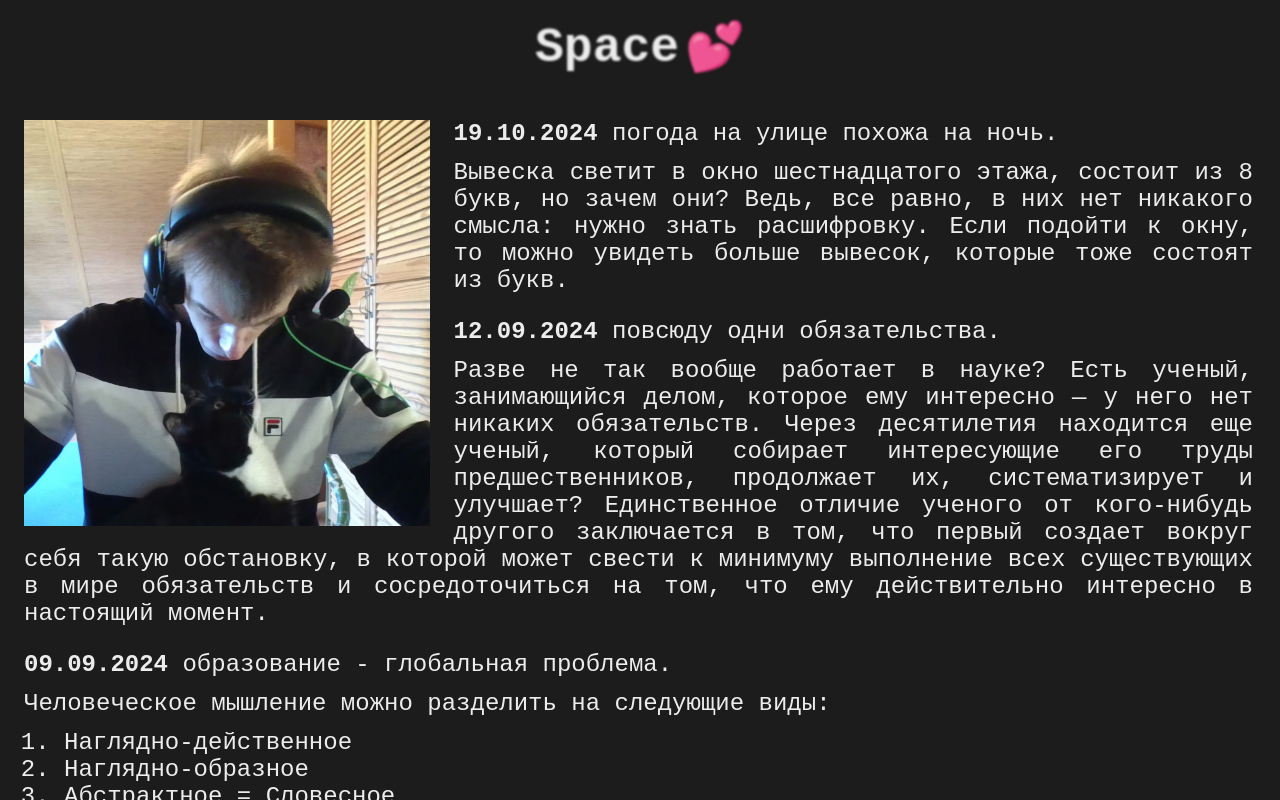
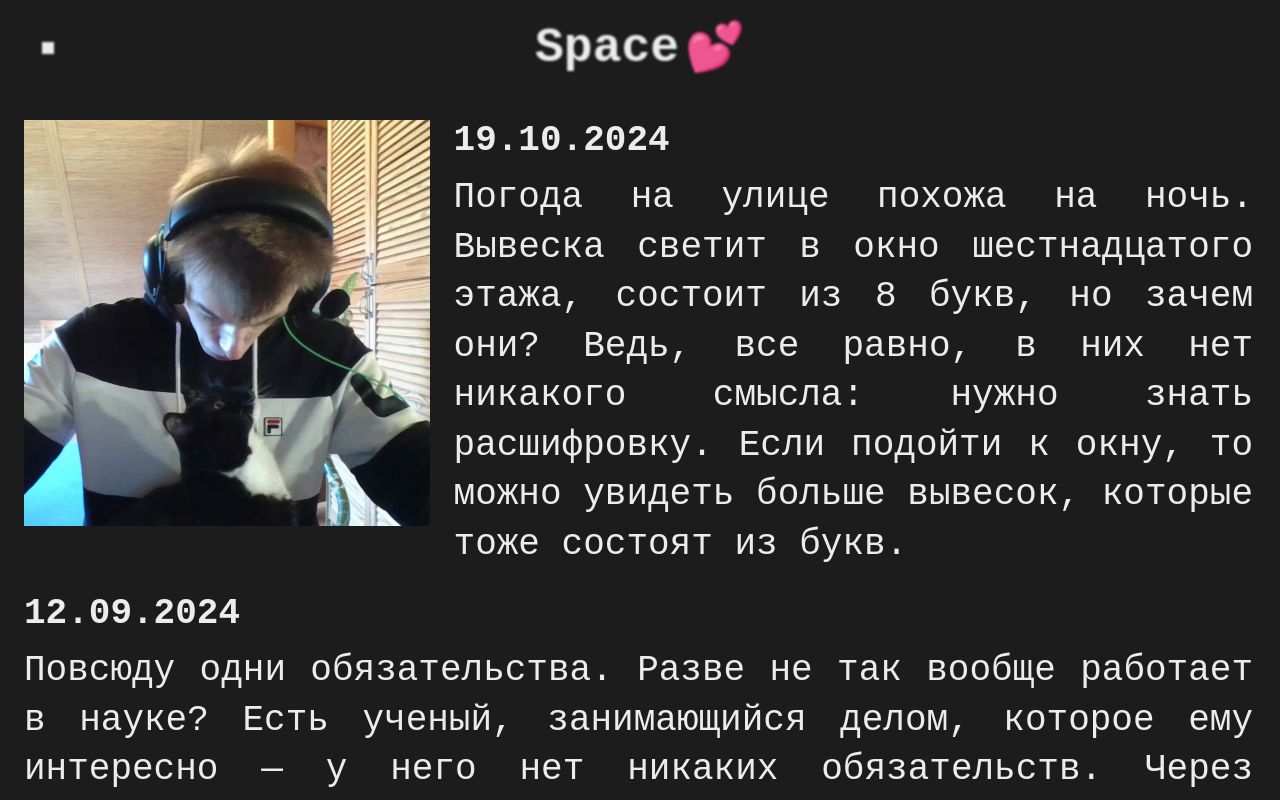
Before and after one commit to sanyuchilas/sandushnilas, a plain HTML site: page index.html in a window 1280 px wide. Both pictures are taken after a click on the link "Identity.". Drawn offline with Linux system fonts and the light colour scheme.

Commit message:
added logo

```diff
--- a/index.css
+++ b/index.css
@@ -71,6 +71,40 @@ header {
   max-height: var(--header-height);
 
   gap: 0.5rem;
+}
+
+@keyframes logo-ani {
+  0% {
+    transform: rotateZ(0deg);
+  }
+
+  33% {
+    transform: rotate(10deg);
+  }
+
+  66% {
+    transform: rotate(-10deg);
+  }
+
+  100% {
+    transform: rotateZ(0deg);
+  }
+}
+
+#logo {
+  position: absolute;
+
+  top: 3.5rem;
+  left: 3.5rem;
+
+  width: 1rem;
+  height: 1rem;
+
+  background: var(--text-color);
+}
+
+#logo:hover {
+  animation: logo-ani 1s infinite ease-in-out;
 }
 
 .box-shadow {
@@ -251,7 +285,7 @@ a:hover {
 }
 
 #identity-page {
-  font-size: 2rem;
+  font-size: 3rem;
 }
 
 #identity-page .image {
@@ -271,6 +305,10 @@ a:hover {
   margin-top: 2rem;
 }
 
+#identity-page .post:hover {
+  transform: translateY(-0.5rem);
+}
+
 #identity-page .last-post {
   margin-top: 0;
 }
@@ -281,6 +319,16 @@ a:hover {
 
 #identity-page .description > * {
   margin: 1rem 0;
+  line-height: 1.375em;
+}
+
+#identity-page .description > *:hover {
+  transform: translateY(-0.5rem);
+}
+
+#identity-page .description > ul,
+ol {
+  padding-left: 5.5rem;
 }
 
 .year {
--- a/index.html
+++ b/index.html
@@ -7,6 +7,7 @@
   </head>
   <body>
     <header>
+      <div id="logo"></div>
       <span id="language-switcher" class="language-switcher noselect"></span>
       <span id="theme-switcher" class="theme-switcher noselect">💕</span>
     </header>
@@ -130,42 +131,46 @@
       <div id="identity-page" class="hidden">
         <img class="image" src="./avatar.jpg" />
         <div class="post last-post">
-          <a href="#19.10.2024">
-            <b>19.10.2024</b> погода на улице похожа на ночь.
-          </a>
+          <a href="#19.10.2024" id="19.10.2024">
+            <div><b>19.10.2024</b></div>
             <div class="description">
               <p>
-              Вывеска светит в окно шестнадцатого этажа, состоит из 8 букв, но
-              зачем они? Ведь, все равно, в них нет никакого смысла: нужно знать
-              расшифровку. Если подойти к окну, то можно увидеть больше вывесок,
-              которые тоже состоят из букв.
+                Погода на улице похожа на ночь. Вывеска светит в окно
+                шестнадцатого этажа, состоит из 8 букв, но зачем они? Ведь, все
+                равно, в них нет никакого смысла: нужно знать расшифровку. Если
+                подойти к окну, то можно увидеть больше вывесок, которые тоже
+                состоят из букв.
               </p>
             </div>
+          </a>
         </div>
         <div class="post">
-          <a href="#12.09.2024">
-            <b>12.09.2024</b> повсюду одни обязательства.
-          </a>
+          <a href="#12.09.2024" id="12.09.2024">
+            <div><b>12.09.2024</b></div>
             <div class="description">
               <p>
-              Разве не так вообще работает в науке? Есть ученый, занимающийся
-              делом, которое ему интересно &mdash; у него нет никаких
-              обязательств. Через десятилетия находится еще ученый, который
-              собирает интересующие его труды предшественников, продолжает их,
-              систематизирует и улучшает? Единственное отличие ученого от
-              кого-нибудь другого заключается в том, что первый создает вокруг
-              себя такую обстановку, в которой может свести к минимуму
-              выполнение всех существующих в мире обязательств и сосредоточиться
-              на том, что ему действительно интересно в настоящий момент.
+                Повсюду одни обязательства. Разве не так вообще работает в
+                науке? Есть ученый, занимающийся делом, которое ему интересно
+                &mdash; у него нет никаких обязательств. Через десятилетия
+                находится еще ученый, который собирает интересующие его труды
+                предшественников, продолжает их, систематизирует и улучшает?
+                Единственное отличие ученого от кого-нибудь другого заключается
+                в том, что первый создает вокруг себя такую обстановку, в
+                которой может свести к минимуму выполнение всех существующих в
+                мире обязательств и сосредоточиться на том, что ему
+                действительно интересно в настоящий момент.
               </p>
             </div>
+          </a>
         </div>
         <div class="post">
-          <a href="#02.09.2024">
-            <b>09.09.2024</b> образование - глобальная проблема.
-          </a>
+          <a href="#02.09.2024" id="02.09.2024">
+            <div><b>09.09.2024</b></div>
             <div class="description">
-            <p>Человеческое мышление можно разделить на следующие виды:</p>
+              <p>
+                Образование - глобальная проблема. Человеческое мышление можно
+                разделить на следующие виды:
+              </p>
               <ol>
                 <li>Наглядно-действенное</li>
                 <li>Наглядно-образное</li>
@@ -178,47 +183,47 @@
               </p>
               <p>
                 Абстрактное мышление позволяет передавать, хранить, создавать,
-              использовать знания с помощью букв, слов, но само мышление &mdash;
-              это какая-то работа со словами, то есть со знаниями.
+                использовать знания с помощью букв, слов, но само мышление
+                &mdash; это какая-то работа со словами, то есть со знаниями.
               </p>
 
               <p>
-              Чтобы разработать какой-то продукт, произвести или сделать что-то
-              в реальном мире, необходимо работать над какими-то задачами,
-              работа над которыми, в свою очередь, будет подключать абстрактное
-              мышление, то есть какую-то работу со знаниями.
+                Чтобы разработать какой-то продукт, произвести или сделать
+                что-то в реальном мире, необходимо работать над какими-то
+                задачами, работа над которыми, в свою очередь, будет подключать
+                абстрактное мышление, то есть какую-то работу со знаниями.
               </p>
 
               <p>Хочу выделить:</p>
               <ol>
                 <li>Знание = информация = опыт</li>
                 <li>
-                Работу над задачей, которая почти всегда подключает абстрактное
-                мышление, то есть работу со знаниями, как минимум, чтобы эту
-                задачу породить
+                  Работу над задачей, которая почти всегда подключает
+                  абстрактное мышление, то есть работу со знаниями, как минимум,
+                  чтобы эту задачу породить
                 </li>
               </ol>
 
               <p>
                 То есть почти любое осознанное (и часто неосознанное) действие
-              человека можно представить как работу над задачей, которая в итоге
-              затрагивает какие-то знания человека.
+                человека можно представить как работу над задачей, которая в
+                итоге затрагивает какие-то знания человека.
               </p>
 
               <p>
                 Давайте введем такое понятие, как правдивость знания. Какие-то
                 варианты знания можно считать правдивыми, какие-то, кажется,
                 нельзя, поэтому, чтобы избежать коллизий между некоторыми
-              вариантами знания по определенной теме, кажется логичным обновлять
-              правдивость существующего варианта знания при появлении новых его
-              вариантов.
+                вариантами знания по определенной теме, кажется логичным
+                обновлять правдивость существующего варианта знания при
+                появлении новых его вариантов.
               </p>
 
               <p>
-              Такой подход позволяет сохранять единственный источник правды для
-              любого знания в любой теме в мире в целом, но проблема в том, что
-              в мире не существует инструмента, который позволяет хранить знания
-              с использованием такого подхода.
+                Такой подход позволяет сохранять единственный источник правды
+                для любого знания в любой теме в мире в целом, но проблема в
+                том, что в мире не существует инструмента, который позволяет
+                хранить знания с использованием такого подхода.
               </p>
 
               <p>
@@ -229,7 +234,9 @@
                 человечество.
               </p>
 
-            <p>Отныне буду назвать такой инструмент единой системой знаний.</p>
+              <p>
+                Отныне буду назвать такой инструмент единой системой знаний.
+              </p>
 
               <p>
                 Перед тем как перейти к созданию такого инструмента, потребуется
@@ -253,9 +260,9 @@
 
               <p>
                 <b>Образова́ние</b> &mdash; единый целенаправленный процесс
-              воспитания и обучения, а также совокупность приобретаемых знаний,
-              умений, навыков, ценностных установок, функций, опыта деятельности
-              и компетенций.
+                воспитания и обучения, а также совокупность приобретаемых
+                знаний, умений, навыков, ценностных установок, функций, опыта
+                деятельности и компетенций.
               </p>
 
               <p>
@@ -270,11 +277,12 @@
                 существующего варианта знания. Можно сколько угодно заниматься
                 образованием, но оно почти всегда будет заканчиваться пустой
                 передачей информации из уст в уста, причем информации из
-              несомненно более правдивого источника правды, однако, подозреваю,
-              что последних в нынешнем мире существует неприлично большое
-              количество на случайную конкретную тему.
+                несомненно более правдивого источника правды, однако,
+                подозреваю, что последних в нынешнем мире существует неприлично
+                большое количество на случайную конкретную тему.
               </p>
             </div>
+          </a>
         </div>
       </div>
       <div id="projectivity-page" class="hidden">
--- a/index.js
+++ b/index.js
@@ -1,24 +1,26 @@
-import i11n from './i11n.js';
+import i11n from "./i11n.js";
 
-let currentLanguage = 'en';
+let currentLanguage = "en";
 let clientWidth = document.body.clientWidth;
 let titleOffset = 0;
 
-const indentityLinkElement = document.getElementById('identity-link');
-const projectivityLinkElement = document.getElementById('projectivity-link');
-const contactivityLinkElement = document.getElementById('contactivity-link');
+const logoComponent = document.getElementById("logo");
 
-const languageSwitcherElement = document.getElementById('language-switcher');
-const themeSwitcherElement = document.getElementById('theme-switcher');
+const indentityLinkElement = document.getElementById("identity-link");
+const projectivityLinkElement = document.getElementById("projectivity-link");
+const contactivityLinkElement = document.getElementById("contactivity-link");
 
-const contactivityPageElement = document.getElementById('contactivity-page');
-const identityPageElement = document.getElementById('identity-page');
-const projectivityPageElement = document.getElementById('projectivity-page');
-const navPageElement = document.getElementById('nav-page');
+const languageSwitcherElement = document.getElementById("language-switcher");
+const themeSwitcherElement = document.getElementById("theme-switcher");
 
-const videoElement = document.getElementById('video');
-const headerElement = document.querySelector('header');
-const backgroundImageElement = document.getElementById('background-image');
+const contactivityPageElement = document.getElementById("contactivity-page");
+const identityPageElement = document.getElementById("identity-page");
+const projectivityPageElement = document.getElementById("projectivity-page");
+const navPageElement = document.getElementById("nav-page");
+
+const videoElement = document.getElementById("video");
+const headerElement = document.querySelector("header");
+const backgroundImageElement = document.getElementById("background-image");
 
 const pages = {
   contactivity: contactivityPageElement,
@@ -27,17 +29,18 @@ const pages = {
   nav: navPageElement,
 };
 
-window.addEventListener('resize', onWindowResize);
-window.addEventListener('popstate', onPopState);
-window.addEventListener('click', onWindowClick, {
+window.addEventListener("resize", onWindowResize);
+window.addEventListener("popstate", onPopState);
+window.addEventListener("click", onWindowClick, {
   once: true,
 });
 
-languageSwitcherElement.addEventListener('click', onLanguageSwitcherClick);
-themeSwitcherElement.addEventListener('click', onThemeSwitcherClick);
+languageSwitcherElement.addEventListener("click", onLanguageSwitcherClick);
+themeSwitcherElement.addEventListener("click", onThemeSwitcherClick);
+logoComponent.addEventListener("click", onLogoClick);
 
-for (const pageLinkElement of document.querySelectorAll('nav .nav-link')) {
-  pageLinkElement.addEventListener('click', onPageLinkClick);
+for (const pageLinkElement of document.querySelectorAll("nav .nav-link")) {
+  pageLinkElement.addEventListener("click", onPageLinkClick);
 }
 
 onWindowResize();
@@ -50,30 +53,30 @@ function renderText() {
     renderLongText();
   }
 
-  const pageTitle = i11n[currentLanguage]['page-title'].split(',');
+  const pageTitle = i11n[currentLanguage]["page-title"].split(",");
 
   languageSwitcherElement.textContent =
     pageTitle[titleOffset % pageTitle.length];
 
-  document.title = languageSwitcherElement.textContent + ' ' + '💕';
+  document.title = languageSwitcherElement.textContent + " " + "💕";
 }
 
 function renderShortText() {
   indentityLinkElement.textContent =
-    i11n[currentLanguage]['identity-link-short-text'];
+    i11n[currentLanguage]["identity-link-short-text"];
   projectivityLinkElement.textContent =
-    i11n[currentLanguage]['projectivity-link-short-text'];
+    i11n[currentLanguage]["projectivity-link-short-text"];
   contactivityLinkElement.textContent =
-    i11n[currentLanguage]['contactivity-link-short-text'];
+    i11n[currentLanguage]["contactivity-link-short-text"];
 }
 
 function renderLongText() {
   indentityLinkElement.textContent =
-    i11n[currentLanguage]['identity-link-long-text'];
+    i11n[currentLanguage]["identity-link-long-text"];
   projectivityLinkElement.textContent =
-    i11n[currentLanguage]['projectivity-link-long-text'];
+    i11n[currentLanguage]["projectivity-link-long-text"];
   contactivityLinkElement.textContent =
-    i11n[currentLanguage]['contactivity-link-long-text'];
+    i11n[currentLanguage]["contactivity-link-long-text"];
 }
 
 function onWindowResize() {
@@ -82,10 +85,10 @@ function onWindowResize() {
 }
 
 function onLanguageSwitcherClick() {
-  if (currentLanguage === 'en') {
-    currentLanguage = 'ru';
+  if (currentLanguage === "en") {
+    currentLanguage = "ru";
   } else {
-    currentLanguage = 'en';
+    currentLanguage = "en";
   }
 
   titleOffset++;
@@ -94,8 +97,8 @@ function onLanguageSwitcherClick() {
 }
 
 function onThemeSwitcherClick() {
-  themeSwitcherElement.classList.toggle('mirror-x');
-  document.body.classList.toggle('light');
+  themeSwitcherElement.classList.toggle("mirror-x");
+  document.body.classList.toggle("light");
 }
 
 function renderPage(page) {
@@ -104,36 +107,36 @@ function renderPage(page) {
 
   for (const [key, value] of Object.entries(pages)) {
     if (key === page) {
-      value.classList.remove('hidden');
+      value.classList.remove("hidden");
       isUpdated = true;
       continue;
     }
 
-    value.classList.add('hidden');
+    value.classList.add("hidden");
   }
 
   if (!isUpdated) {
-    pages['nav'].classList.remove('hidden');
-    page = 'nav';
+    pages["nav"].classList.remove("hidden");
+    page = "nav";
   }
 
   switch (page) {
-    case 'nav':
-      videoElement.classList.remove('hidden');
-      headerElement.classList.remove('box-shadow');
+    case "nav":
+      videoElement.classList.remove("hidden");
+      headerElement.classList.remove("box-shadow");
       // videoElement.src = "nav.webm";
       break;
 
-    case 'projectivity':
-    case 'contactivity':
+    case "projectivity":
+    case "contactivity":
       // videoElement.pause();
-      videoElement.classList.add('hidden');
-      headerElement.classList.add('box-shadow');
+      videoElement.classList.add("hidden");
+      headerElement.classList.add("box-shadow");
       break;
 
-    case 'identity':
-      videoElement.classList.add('hidden');
-      headerElement.classList.remove('box-shadow');
+    case "identity":
+      videoElement.classList.add("hidden");
+      headerElement.classList.remove("box-shadow");
       break;
   }
 
@@ -141,17 +144,17 @@ function renderPage(page) {
     return;
   }
 
-  url.searchParams.set('page', page);
+  url.searchParams.set("page", page);
 
-  history.pushState({}, '', url);
+  history.pushState({}, "", url);
 }
 
 function getCurrentPage() {
-  return new URL(window.location.href).searchParams.get('page') ?? 'nav';
+  return new URL(window.location.href).searchParams.get("page") ?? "nav";
 }
 
 function onPageLinkClick(event) {
-  renderPage(event.target.id.split('-')[0]);
+  renderPage(event.target.id.split("-")[0]);
 }
 
 function onPopState() {
@@ -162,3 +165,7 @@ function onWindowClick() {
   videoElement.play();
   videoElement.muted = false;
 }
+
+function onLogoClick() {
+  renderPage();
+}
```
Lines whose indentation alone changed are shown as unchanged.
